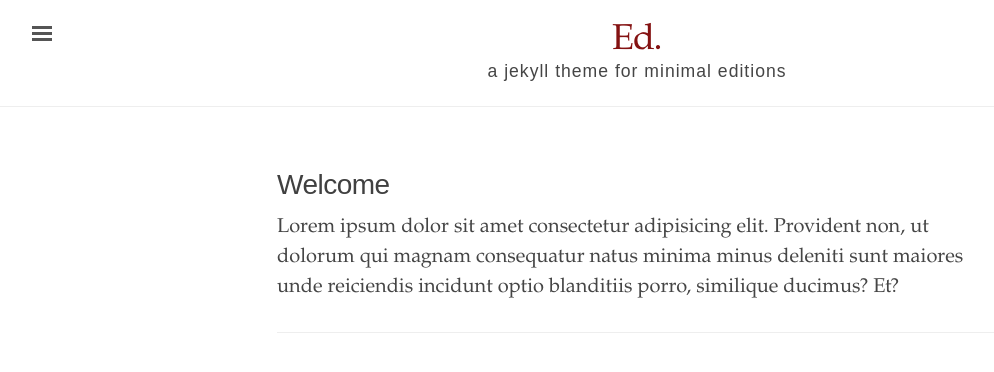
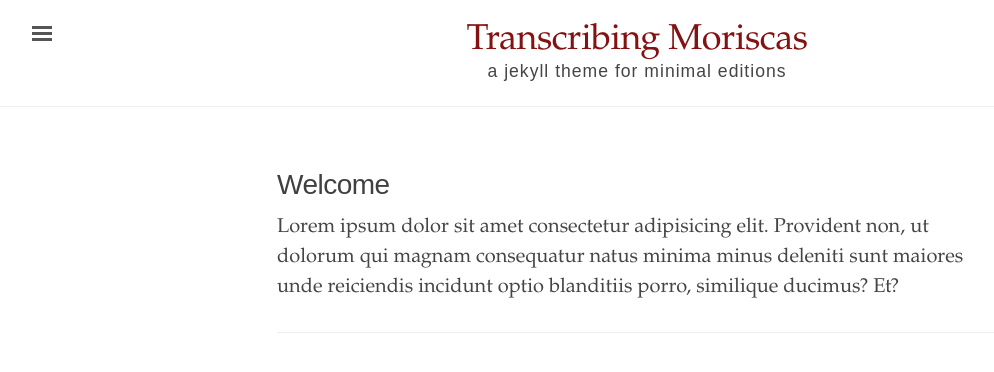
Before and after one commit to digbmc/moriscos-daimel, a Jekyll site: the page built from index.html, in a window 1280 px wide. Shown: the top 372 px of the page, without its empty margins (3-997 px from the left). Built offline with Jekyll 4.4.1, drawn with Linux system fonts in a browser that asks for light colours.

Commit message:
Test for _config.yml.

```diff
--- a/_config.yml
+++ b/_config.yml
@@ -1,11 +1,11 @@
 # Built with Jekyll 3.6.0
 
 # Setup
-title:               Ed.
+title:               Transcribing Moriscas
 tagline:             'a jekyll theme for minimal editions'
 description:         'Ed is a Jekyll theme designed for textual editors based on minimal computing principles, and focused on legibility and flexibility.'
 url:                 'http://minicomp.github.io'
-baseurl:             '/ed'
+baseurl:             '/transcribing_moriscas'
 
 # About/contact
 author:
--- a/_includes/head.html
+++ b/_includes/head.html
@@ -25,10 +25,8 @@
   {% if page.editor %}<meta property="dc:contributor" content="{{ page.editor }}" />{% endif %}
   {% if page.publication-date %}<meta property="dc:date" content="{{ page.publication-date }}" />{% endif %}
   {% if page.rights %}<meta property="dc:rights" content="{{ page.rights }}" />{% endif %}
-  <meta property="dc:source" content="{{ page.title }}"/>
-  <!--
-    "{% if page.source %}{{ page.source }}{% else %}{{ site.title }}{% endif %}" />
-  -->
+  <meta property="dc:source" content="{% if page.source %}{{ page.source }}{% else %}{{ site.title }}{% endif %}" />
+
   <!-- Open Graph metadata -->
   <meta property="og:title" content="{{ page.title }}" />
   <meta property="og:url" content="{{ resource_url }}" />
```
